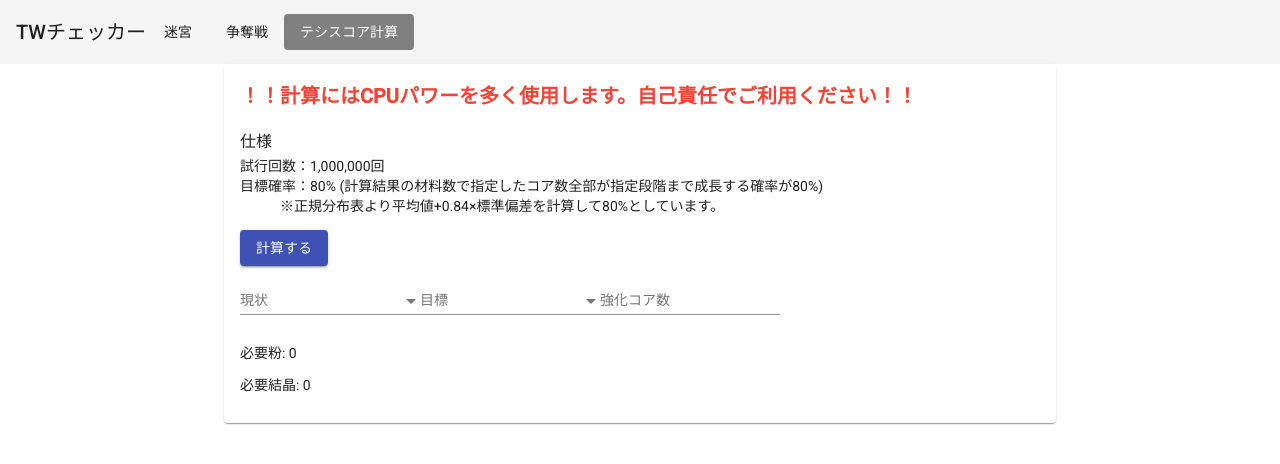
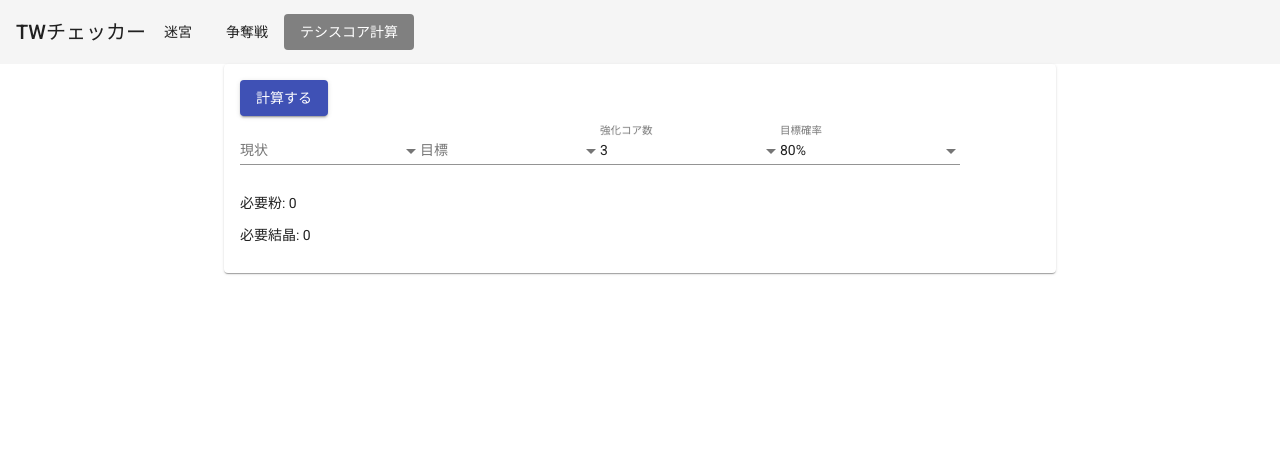
Before and after one commit to omatztw/mq-checker, an Angular app: page /core in a window 1280 px wide. Shown: the top 464 px of the page. Built offline with nearby package versions, Linux system fonts and the light colour scheme; what ng-calendar-heatmap would draw is missing.

Commit message:
Add probability field

```diff
--- a/src/app/core/core.component.html
+++ b/src/app/core/core.component.html
@@ -1,17 +1,4 @@
 <mat-card class="example-card">
-  <h2 class="warn">
-    ！！計算にはCPUパワーを多く使用します。自己責任でご利用ください！！
-  </h2>
-  <h3 class="no-margin-bottom">仕様</h3>
-  <dl class="no-margin-top">
-    <dt>試行回数</dt>
-    <dd>1,000,000回</dd>
-    <dt>目標確率</dt>
-    <dd>
-      80% (計算結果の材料数で指定したコア数全部が指定段階まで成長する確率が80%)
-    </dd>
-    <dd>※正規分布表より平均値+0.84×標準偏差を計算して80%としています。</dd>
-  </dl>
   <button
     mat-raised-button
     color="primary"
@@ -44,7 +31,19 @@
     </mat-form-field>
     <mat-form-field>
       <mat-label>強化コア数</mat-label>
-      <input type="number" min="1" max="6" matInput [(ngModel)]="numCore" />
+      <mat-select [(ngModel)]="numCore">
+        <mat-option *ngFor="let v of numCoreList" [value]="v">{{
+          v
+        }}</mat-option>
+      </mat-select>
+    </mat-form-field>
+    <mat-form-field>
+      <mat-label>目標確率</mat-label>
+      <mat-select [(ngModel)]="targetZ">
+        <mat-option *ngFor="let v of probabilityList" [value]="v.z">{{
+          v.probability
+        }}</mat-option>
+      </mat-select>
     </mat-form-field>
   </div>
   <div *ngIf="!calculating; else elseBlock" class="container-box">
--- a/src/app/core/core.component.ts
+++ b/src/app/core/core.component.ts
@@ -25,11 +25,19 @@ export class CoreComponent implements OnInit {
   };
   start: number;
   goal: number;
-  numCore: number;
+  numCore: number = 3;
   calculating: boolean = false;
-  targetProbability: number = 0.84;
+  targetZ: number = 0.84;
 
-  probabilityList = [10, 20, 30, 40, 50, 60, 70, 80, 90];
+  probabilityList = [
+    { probability: '50%', z: 0 },
+    { probability: '60%', z: 0.26 },
+    { probability: '70%', z: 0.52 },
+    { probability: '80%', z: 0.84 },
+    { probability: '90%', z: 1.28 },
+  ];
+
+  numCoreList = [1, 2, 3, 4, 5, 6];
 
   phaseList = [
     {
@@ -202,8 +210,8 @@ export class CoreComponent implements OnInit {
 
       this.calculating = false;
       this.needMaterial = {
-        powder: powderAve + this.targetProbability * powderSigma,
-        crystal: crystalAve + this.targetProbability * crystalSigma,
+        powder: powderAve + this.targetZ * powderSigma,
+        crystal: crystalAve + this.targetZ * crystalSigma,
       };
     }, 100);
   }
```
